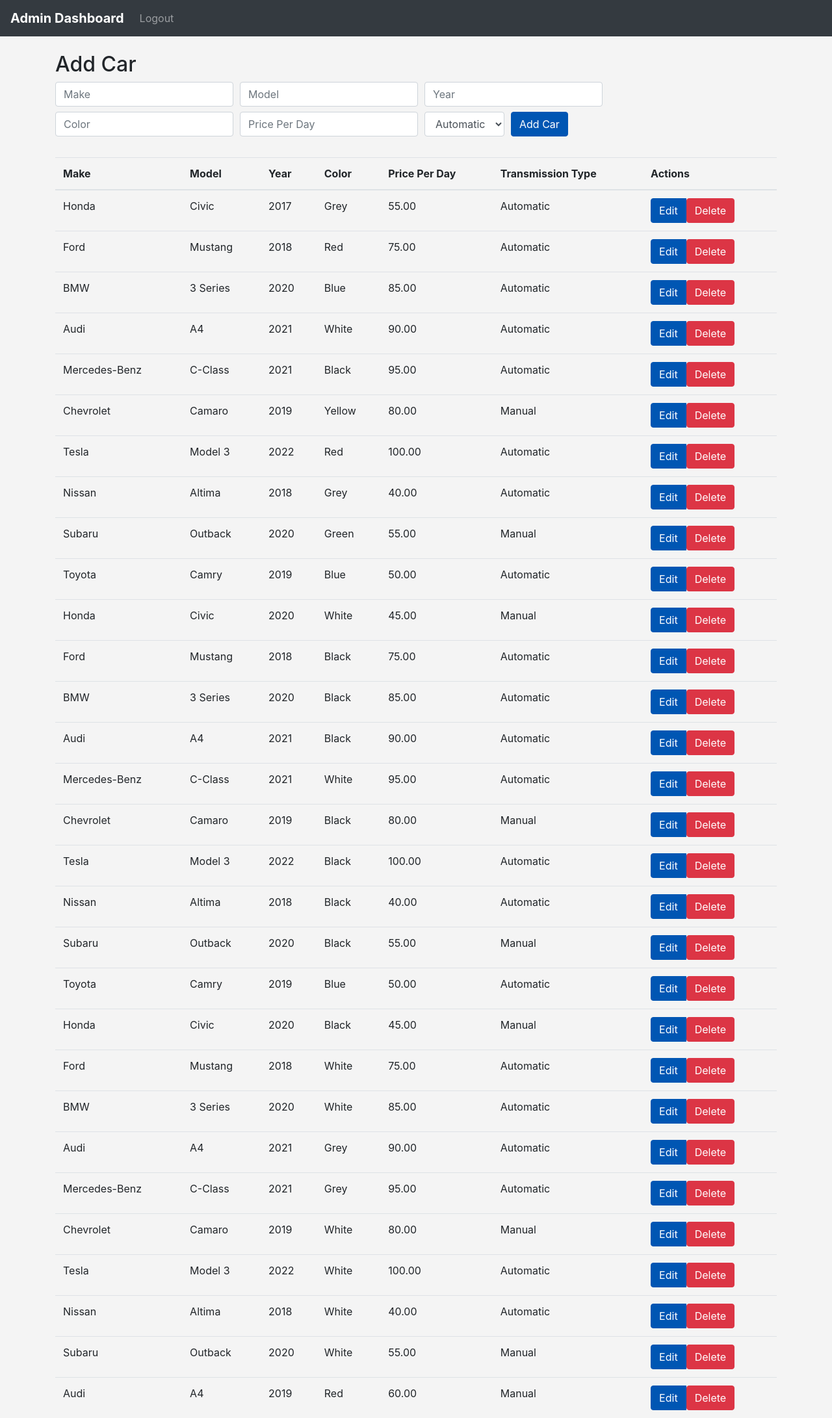
After one commit to MherGod52/Car-Rental, a PHP site: page /admin.php in a window 1280 px wide. The commit adds this page. Shown: the whole page at 65% size. Run offline with PHP 8.4, Linux system fonts and the light colour scheme; data comes from the database, SQL or seed files in the repository.

Commit message:
Add files via upload

```diff
--- /dev/null
+++ b/admin.php
@@ -0,0 +1,144 @@
+<?php
+//Database connection
+session_start();
+include 'connection.php';
+
+//POST request
+if ($_SERVER["REQUEST_METHOD"] == "POST" && isset($_POST['add_car'])) {
+    $make = $_POST['make'];
+    $model = $_POST['model'];
+    $year = $_POST['year'];
+    $color = $_POST['color'];
+    $price_per_day = $_POST['price_per_day'];
+    $transmission_type = $_POST['transmission_type'];
+
+    try {
+        $sql = "INSERT INTO cars (make, model, year, color, price_per_day, transmission_type) VALUES (:make, :model, :year, :color, :price_per_day, :transmission_type)";
+        $stmt = $conn->prepare($sql);
+        $stmt->bindParam(':make', $make);
+        $stmt->bindParam(':model', $model);
+        $stmt->bindParam(':year', $year);
+        $stmt->bindParam(':color', $color);
+        $stmt->bindParam(':price_per_day', $price_per_day);
+        $stmt->bindParam(':transmission_type', $transmission_type);
+        $stmt->execute();
+    } catch(PDOException $e) {
+        echo "Error: " . $e->getMessage();
+    }
+}
+
+// Fetch car records
+try {
+    $sql = "SELECT * FROM cars";
+    $stmt = $conn->query($sql);
+    $cars = $stmt->fetchAll(PDO::FETCH_ASSOC);
+} catch (PDOException $e) {
+    echo "Error: " . $e->getMessage();
+}
+?>
+
+
+
+<!DOCTYPE html>
+<html lang="en">
+<head>
+    <meta charset="UTF-8">
+    <meta name="viewport" content="width=device-width, initial-scale=1.0">
+    <title>Admin Dashboard</title>
+    <link href="https://stackpath.bootstrapcdn.com/bootstrap/4.5.2/css/bootstrap.min.css" rel="stylesheet">
+    <link href="style.css" rel="stylesheet">
+</head>
+<body>
+    <!-- Navigation Bar -->
+    <nav class="navbar navbar-expand-lg navbar-dark bg-dark">
+        <a class="navbar-brand" href="#">Admin Dashboard</a>
+        <button class="navbar-toggler" type="button" data-toggle="collapse" data-target="#navbarNav" aria-controls="navbarNav" aria-expanded="false" aria-label="Toggle navigation">
+            <span class="navbar-toggler-icon"></span>
+        </button>
+        <div class="collapse navbar-collapse" id="navbarNav">
+            <ul class="navbar-nav">
+
+
+            <li class="nav-item">
+                <a class="nav-link" href="logout.php">Logout</a>
+            </li>
+        </div>
+    </nav>
+
+
+<div class="container mt-4">
+        <h2>Add Car</h2>
+        <!-- Add Car Form -->
+        <form action="admin.php" method="post" class="form-inline">
+            <div class="form-row align-items-center">
+                <div class="col-auto">
+                    <input type="text" class="form-control mb-2" id="make" name="make" placeholder="Make" required>
+                </div>
+                <div class="col-auto">
+                    <input type="text" class="form-control mb-2" id="model" name="model" placeholder="Model" required>
+                </div>
+                <div class="col-auto">
+                    <input type="number" class="form-control mb-2" id="year" name="year" placeholder="Year" required>
+                </div>
+                <div class="col-auto">
+                    <input type="text" class="form-control mb-2" id="color" name="color" placeholder="Color" required>
+                </div>
+                <div class="col-auto">
+                    <input type="number" class="form-control mb-2" id="price_per_day" name="price_per_day" placeholder="Price Per Day" required>
+                </div>
+                <div class="col-auto">
+                    <select class="form-control mb-2" id="transmission_type" name="transmission_type" required>
+                        <option value="Automatic">Automatic</option>
+                        <option value="Manual">Manual</option>
+                    </select>
+                </div>
+                <div class="col-auto">
+                    <button type="submit" class="btn btn-primary mb-2" name="add_car">Add Car</button>
+                </div>
+            </div>
+        </form>
+        <br>
+        <table class="table">
+            <thead>
+                <tr>
+                    <th>Make</th>
+                    <th>Model</th>
+                    <th>Year</th>
+                    <th>Color</th>
+                    <th>Price Per Day</th>
+                    <th>Transmission Type</th>
+                    <th>Actions</th>
+                </tr>
+            </thead>
+<tbody>
+    <!-- Data -->
+    <?php foreach ($cars as $car): ?>
+        <tr>
+            <td><?php echo htmlspecialchars($car['make']); ?></td>
+            <td><?php echo htmlspecialchars($car['model']); ?></td>
+            <td><?php echo htmlspecialchars($car['year']); ?></td>
+            <td><?php echo htmlspecialchars($car['color']); ?></td>
+            <td><?php echo htmlspecialchars($car['price_per_day']); ?></td>
+            <td><?php echo htmlspecialchars($car['transmission_type']); ?></td>
+            <td>
+                <!-- Edit and Delete Buttons -->
+                <div class="btn-group" role="group" aria-label="Car Actions">
+                    <a href='edit_car.php?car_id=<?php echo $car["car_id"]; ?>' class='btn btn-primary'>Edit</a>
+                    <form action="delete_car_process.php" method="post" style="display: inline-block;">
+                        <input type="hidden" name="car_id" value="<?php echo $car['car_id']; ?>">
+                        <button type="submit" class="btn btn-danger">Delete</button>
+                    </form>
+                </div>
+            </td>
+        </tr>
+    <?php endforeach; ?>
+</tbody>
+        </table>
+    </div>
+
+<!-- Scripts -->
+    <script src="https://code.jquery.com/jquery-3.6.0.min.js"></script>
+    <script src="https://cdn.jsdelivr.net/npm/@popperjs/core@2.11.8/dist/umd/popper.min.js"></script>
+    <script src="https://stackpath.bootstrapcdn.com/bootstrap/4.5.2/js/bootstrap.min.js"></script>
+</body>
+</html>
--- a/index.php
+++ b/index.php
@@ -18,9 +18,15 @@
     echo "Connection failed: " . $e->getMessage();
 }
 
+$url = "https://api.openweathermap.org/data/2.5/weather?q=London&appid=c295a98eee95de9db0542cc501ae06d1&units=metric";
+$response = file_get_contents($url);
+$weatherData = json_decode($response, true);
+$temp = $weatherData['main']['temp'];
+
 // Render the template
 echo $twig->render('index.twig', [
     'session' => $_SESSION,
+    'temperature' => $temp
 
 ]);
 ?>
--- a/templates/index.twig
+++ b/templates/index.twig
@@ -33,6 +33,10 @@
     <div class="welcome-section text-center py-7">
         <h2>Welcome to Easy Car Rental</h2>
         <p>Your reliable partner for comfortable and affordable car rentals.</p>
+        <div class="weather-container text-center my-3">
+        <div id="weather"></div>
+        <div id="error"></div>
+    </div>
         <a href="cars.php" class="btn btn-primary">Explore Our Cars</a>
     </div>
 
@@ -67,6 +71,7 @@
         </div>
     </footer>
 
+    <script src="weather.js"></script>
     <script src="https://code.jquery.com/jquery-3.6.0.min.js"></script>
     <script src="https://cdn.jsdelivr.net/npm/@popperjs/core@2.11.8/dist/umd/popper.min.js"></script>
 </body>
```
Also changed, not shown: delete_car_process.php (added, +19 -0 lines), edit_car.php (added, +92 -0 lines), weather.js (added, +46 -0 lines).
